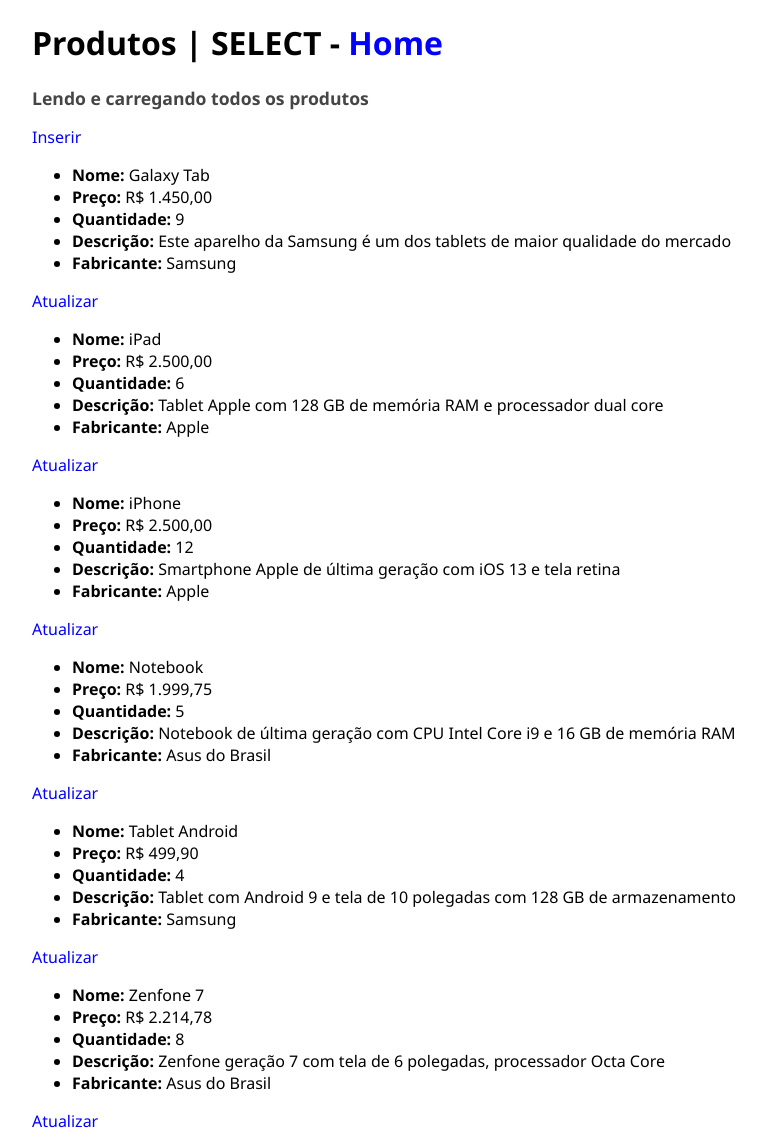
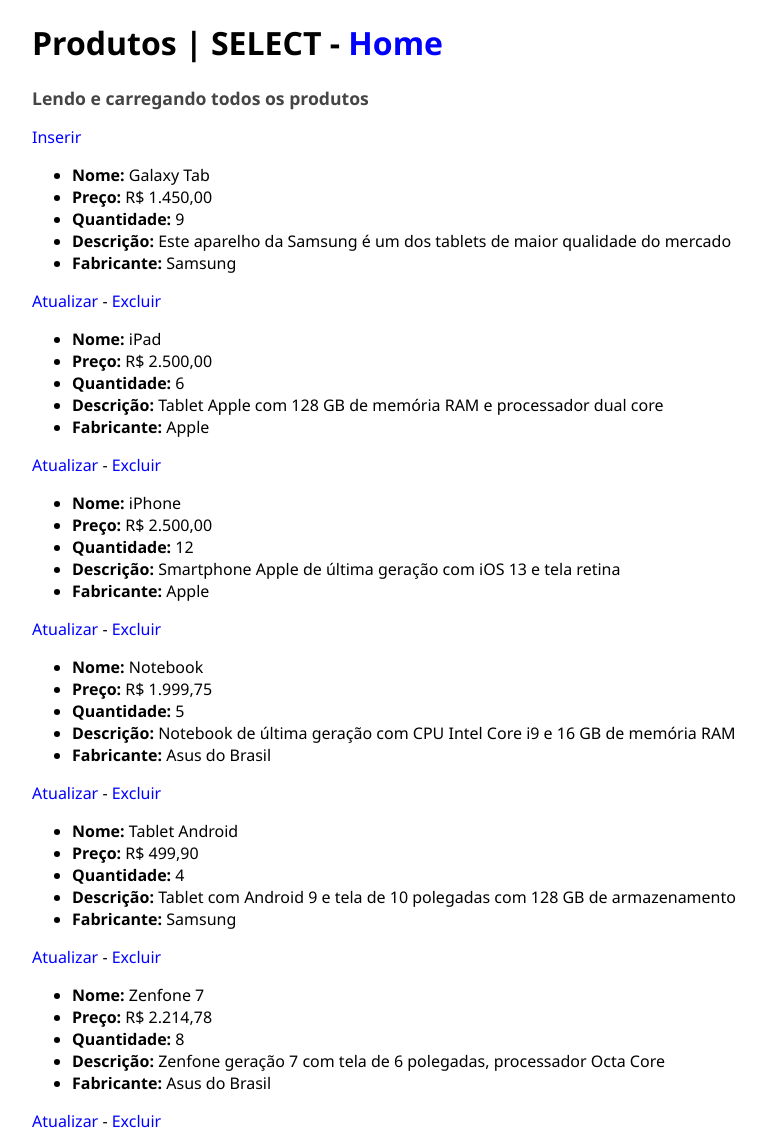
Before and after one commit to bsantostiago/fullstack-php-crud, a PHP site: page /produtos/listar.php in a window 1280 px wide. Shown: the whole page, without its empty margins (8-774 px from the left). Run offline with PHP 8.4, Linux system fonts and the light colour scheme; data comes from the database, SQL or seed files in the repository.

Commit message:
Correção do exercício 3
Adição do link dinâmico para excluir.php

```diff
--- a/produtos/listar.php
+++ b/produtos/listar.php
@@ -38,7 +38,8 @@ $listaDeProdutos = $produto->lerProdutos();
         </li>
     </ul>
 
-    <a href="atualizar.php?id=<?=$dadosProduto['id']?>">Atualizar</a>
+    <a href="atualizar.php?id=<?=$dadosProduto['id']?>">Atualizar</a> -
+    <a href="excluir.php?id=<?=$dadosProduto['id']?>">Excluir</a>
 
 <?php } ?>
 
```
